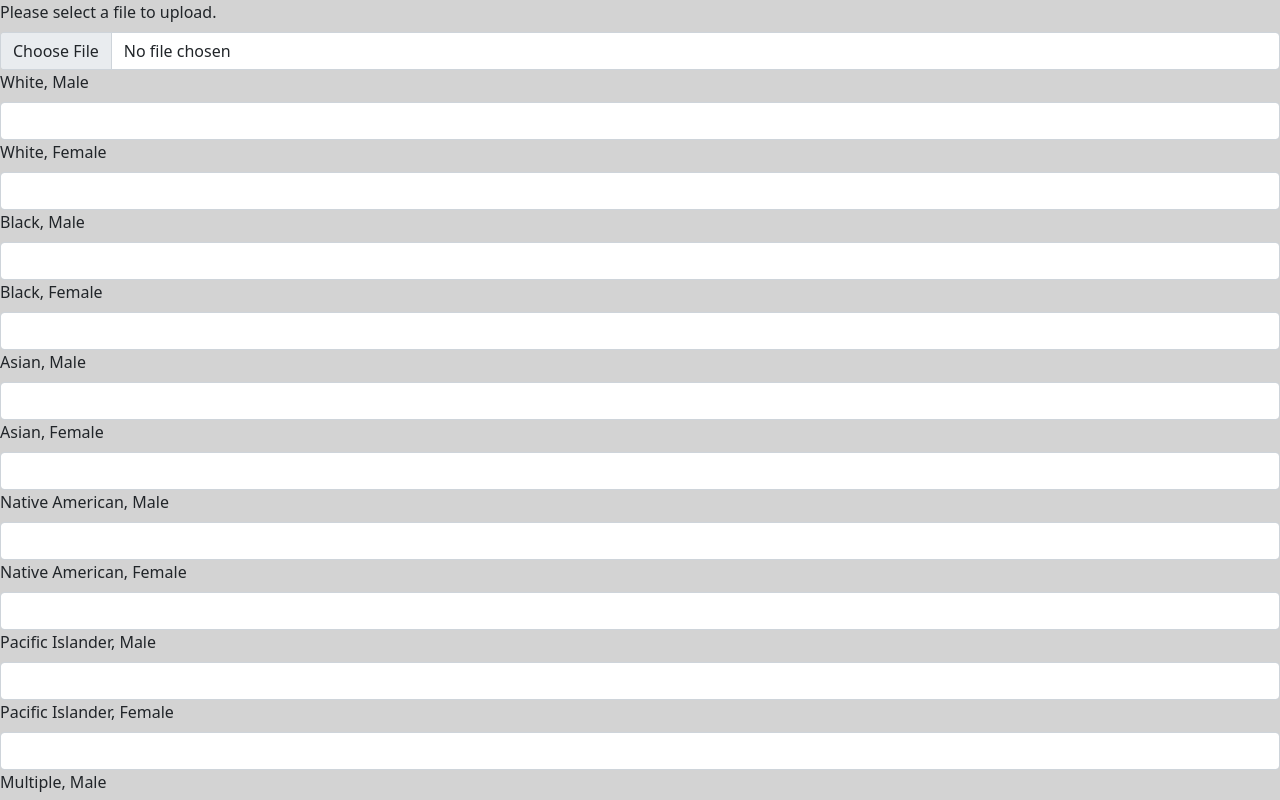
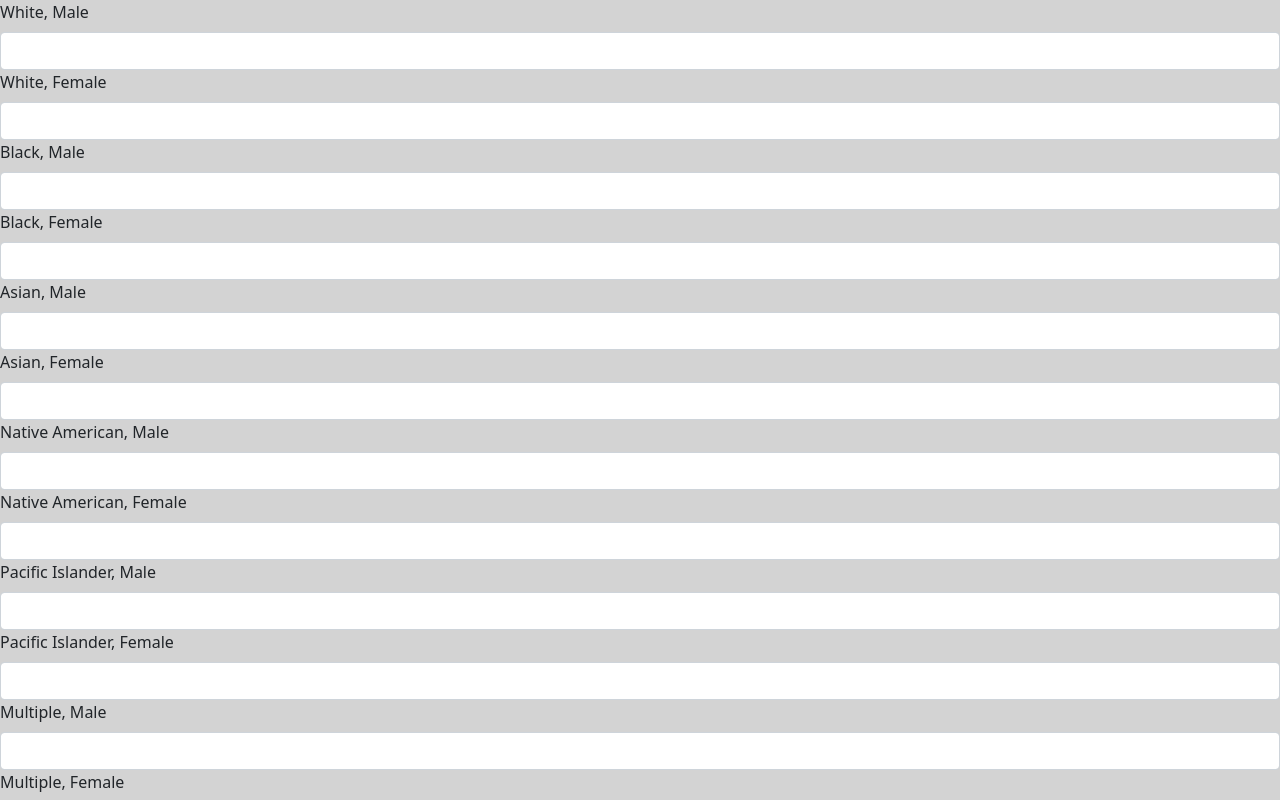
Before and after one commit to aeciqvia/DiversITy, a React (Create React App) app: page / in a window 1280 px wide. Shown: the top 800 px of the page. Built offline with nearby package versions, Linux system fonts and the light colour scheme.

Commit message:
Top upload button removed

```diff
--- a/src/components/UploadForm.js
+++ b/src/components/UploadForm.js
@@ -5,11 +5,6 @@ import Button from 'react-bootstrap/Button';
 const UploadForm = () => {
     return (
         <Form>
-            <Form.Group>
-                <Form.Label>Please select a file to upload.</Form.Label>
-                <Form.Control type="file" />
-            </Form.Group>
-
             <Form.Group>
                 <Form.Label>White, Male</Form.Label>
                 <Form.Control type="number" />
```
